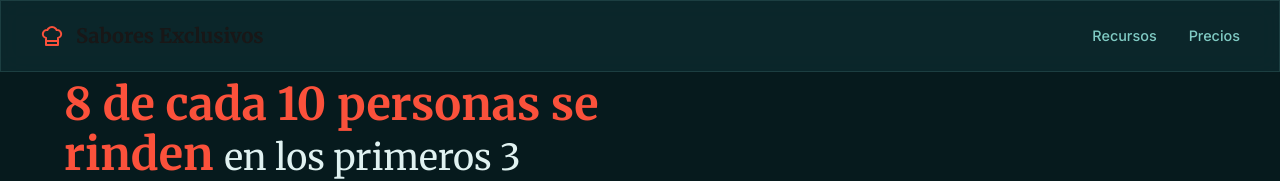
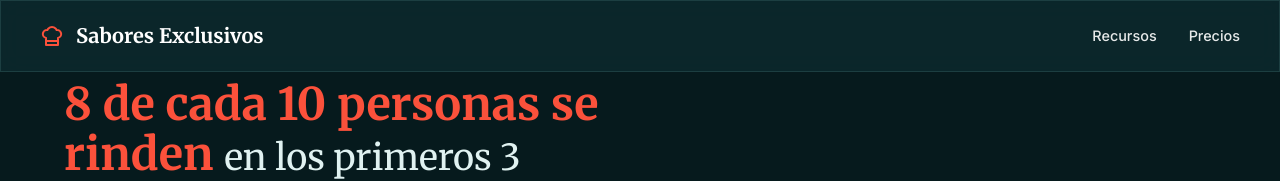
Before and after one commit to YohanSaibb026/LeadingPage, a React (Vite) app: page / in a window 1280 px wide. Shown: the top 181 px of the page. Built offline with nearby package versions, Linux system fonts and the light colour scheme.

Commit message:
feat: Add comprehensive styling for the landing page, including navigation, hero, features, and FAQ sections.

```diff
--- a/src/App.css
+++ b/src/App.css
@@ -16,10 +16,10 @@
     justify-content: center;
     z-index: 1000;
     padding: 0 2rem;
-    background: #fdfcf8;
-    backdrop-filter: blur(12px);
-    -webkit-backdrop-filter: blur(12px);
-    border-bottom: 1px solid rgba(0, 0, 0, 0.05);
+    background: transparent;
+    backdrop-filter: blur(8px);
+    -webkit-backdrop-filter: blur(8px);
+    border-bottom: 1px solid rgba(255, 255, 255, 0.05);
 }
 
 .nav-content {
@@ -37,7 +37,7 @@
     font-family: 'Merriweather', serif;
     font-weight: 700;
     font-size: 1.25rem;
-    color: #191717;
+    color: #ffffff;
 }
 
 .logo-icon {
@@ -52,7 +52,7 @@
 
 .nav-links a {
     text-decoration: none;
-    color: var(--text-muted);
+    color: rgba(255, 255, 255, 0.9);
     font-size: 0.9rem;
     font-weight: 500;
     transition: color 0.2s;
```
